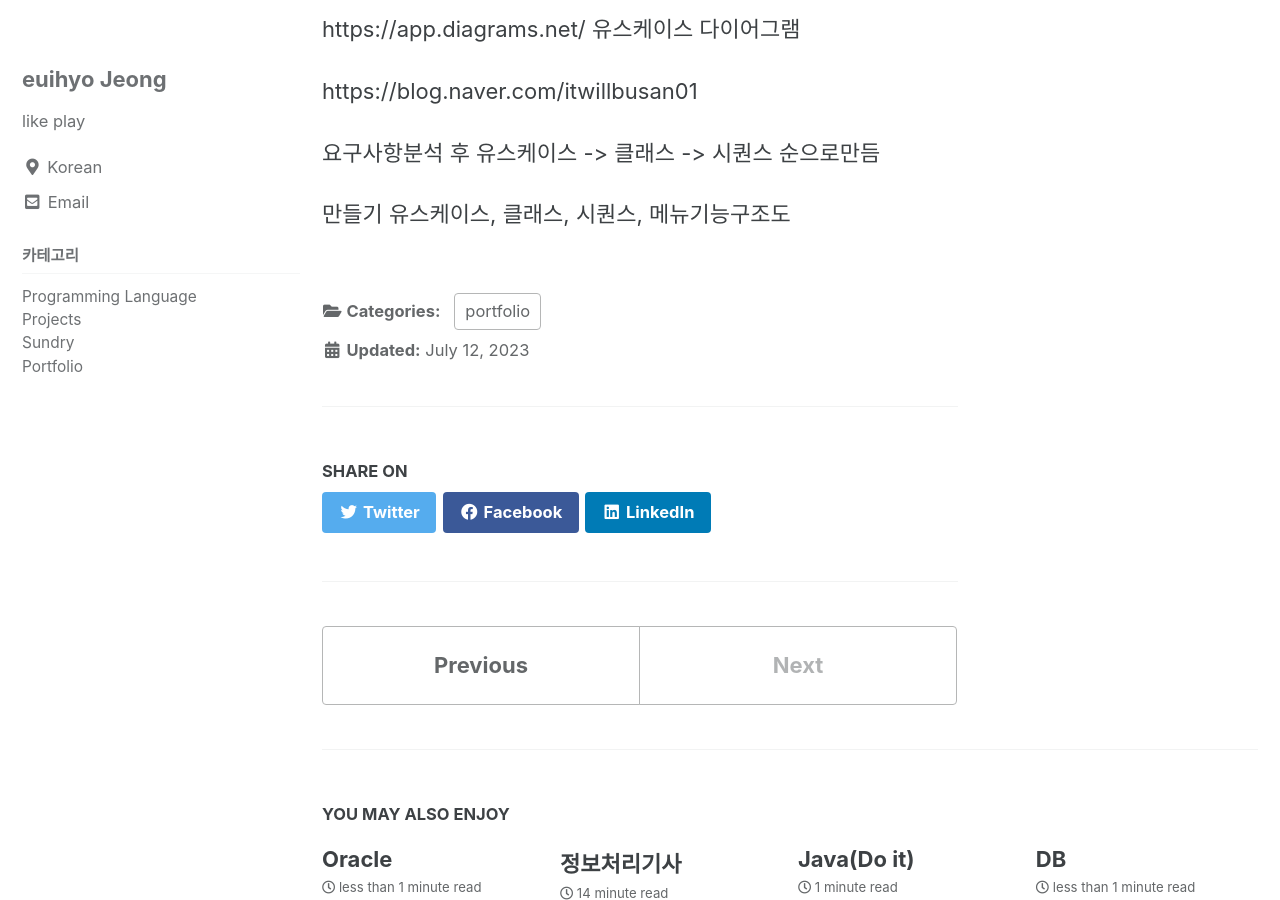
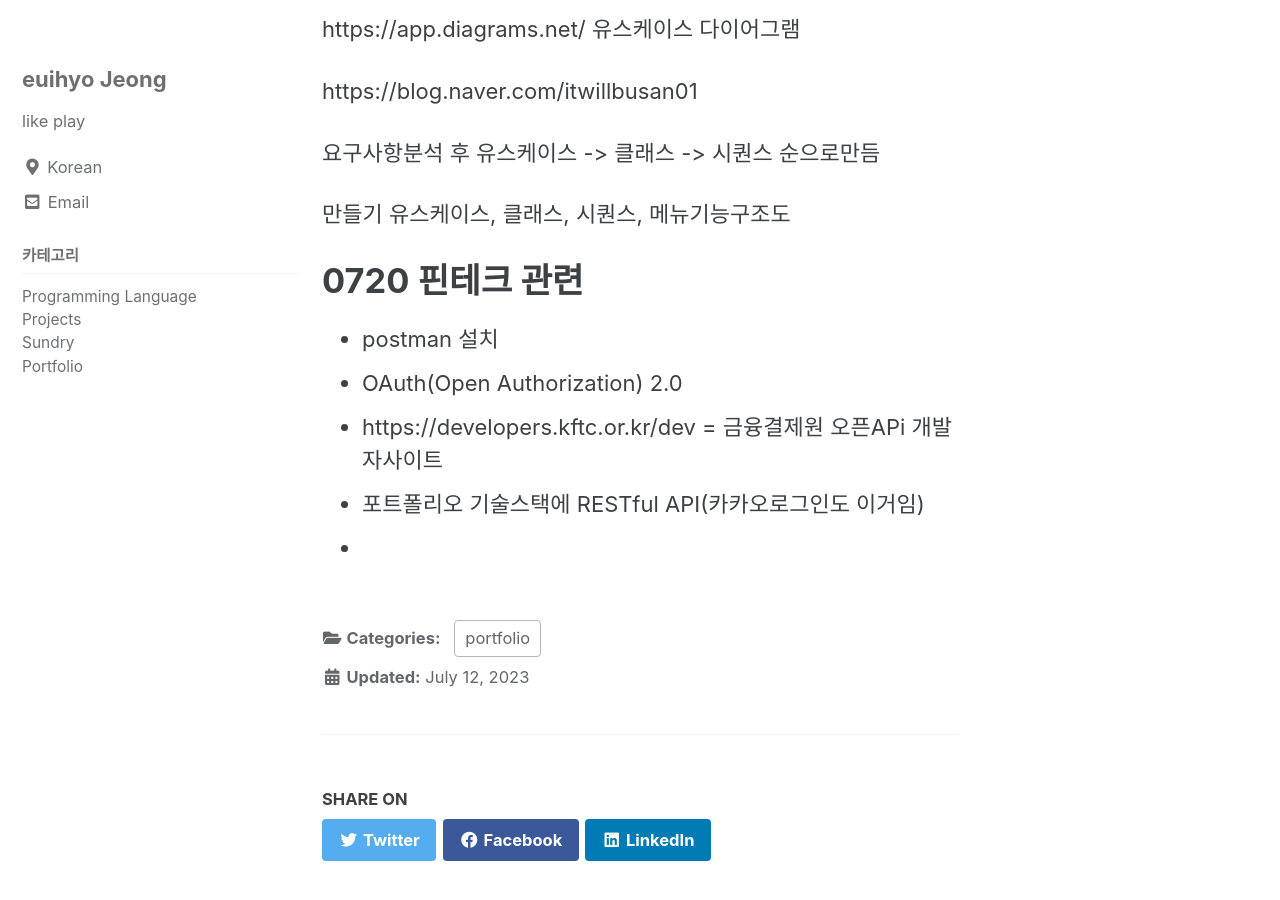
Before and after one commit to definitionhyo/definitionhyo.github.io, a Jekyll site: the page built from _posts/2023-07-12-second_project.md, in a window 1280 px wide and 900 px high, scrolled down 1384 px. Built offline with Jekyll 4.4.1, drawn with Linux system fonts in a browser that asks for light colours; cached includes are drawn as plain includes.

Commit message:
Update 2023-07-12-second_project.md

```diff
--- a/_posts/2023-07-12-second_project.md
+++ b/_posts/2023-07-12-second_project.md
@@ -34,3 +34,10 @@ https://blog.naver.com/itwillbusan01
 요구사항분석 후 유스케이스 -> 클래스 -> 시퀀스 순으로만듬
 
 만들기 유스케이스, 클래스, 시퀀스, 메뉴기능구조도
+
+# 0720 핀테크 관련
+* postman 설치
+* OAuth(Open Authorization) 2.0
+* https://developers.kftc.or.kr/dev = 금융결제원 오픈APi 개발자사이트
+* 포트폴리오 기술스택에 RESTful API(카카오로그인도 이거임)
+*
```
